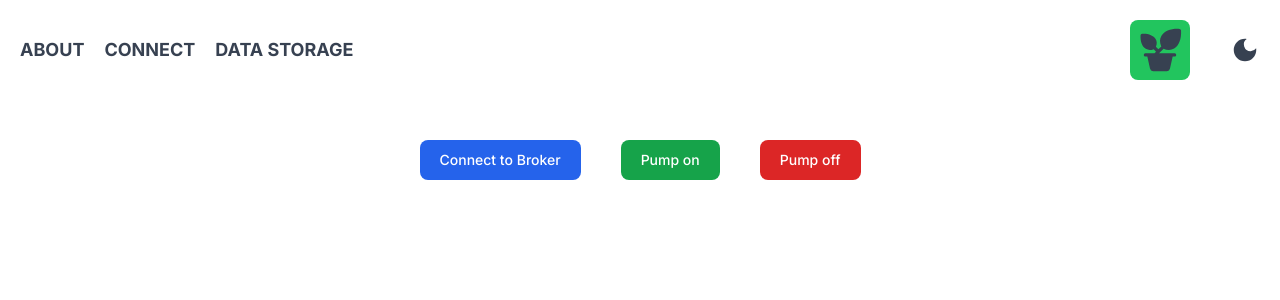
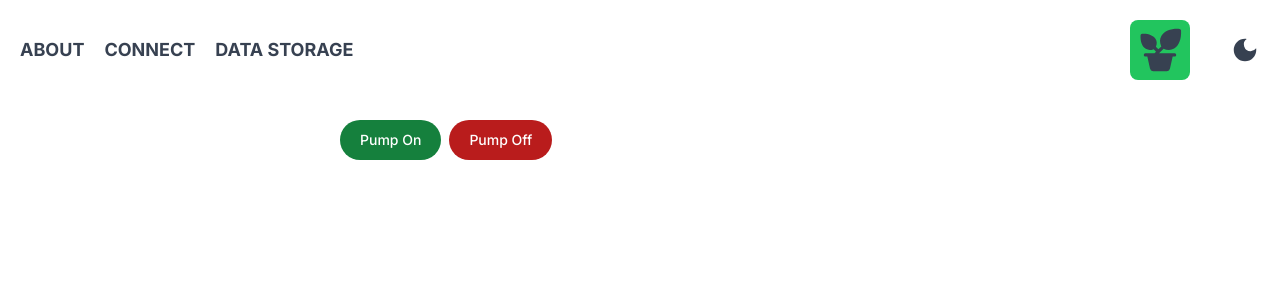
Before and after one commit to denisved/greenhouse-next, a Next.js app: page / in a window 1280 px wide. Shown: the top 300 px of the page. Built offline with nearby package versions, Linux system fonts and the light colour scheme.

Commit message:
add mqtt context and provider for whole app

```diff
--- a/src/app/Providers.jsx
+++ b/src/app/Providers.jsx
@@ -1,13 +1,16 @@
 'use client';
 
 import { ThemeProvider } from "next-themes";
+import { MqttProvider } from '../context/mqttContext';
 
 export default function Providers({children}) {
   return (
+    <MqttProvider>
     <ThemeProvider defaultTheme='system' attribute='class'>
         <div className='text-gray-700 dark:text-gray-200 dark:bg-gray-700 min-h-screen select-none transition-colors duration-300'>
             {children}
         </div>
     </ThemeProvider>
+    </MqttProvider>
   )
 }
--- a/src/app/connect/page.jsx
+++ b/src/app/connect/page.jsx
@@ -1,50 +1,20 @@
 'use client';
 import React,  { useState, useEffect } from 'react'
-import mqtt from 'mqtt';
+import { useMqtt } from '../../context/mqttContext';
 
 
 export default function About() {
     const [login, setLogin] = useState('');
     const [pass, setPass] = useState('');
-  const [client, setClient] = useState(null);
-  const [isConnected, setIsConnected] = useState(false);
+    const { connectToBroker, disconnectFromBroker, isConnected } = useMqtt();
 
-  const connectToBroker = (event) => {
-    event.preventDefault(); // запобігає перезавантаженню сторінки при натисканні кнопки Submit
-
-    const mqttClient = mqtt.connect('wss://84aeaf02b6dc46a5a9fa9853366fa40e.s2.eu.hivemq.cloud:8884/mqtt', {
-      username: login,
-      password: pass,
-    });
-
-    mqttClient.on('connect', () => {
-      console.log('Connected to MQTT broker');
-      setIsConnected(true);
-      setClient(mqttClient);
-    });
-
-    mqttClient.on('error', (err) => {
-      console.error('Connection error: ', err);
-      setIsConnected(false);
-    });
-
-    mqttClient.on('close', () => {
-      console.log('Disconnected from MQTT broker');
-      setIsConnected(false);
-    });
+    const handleSubmit = (event) => {
+      event.preventDefault();
+      connectToBroker(login, pass);
     };
 
-
-  useEffect(() => {
-    return () => {
-      if (client) {
-        client.end();
-      }
-    };
-  }, [client]);
-
     return (
-    <form onSubmit={connectToBroker} className='flex-col items-center p-5 max-w-screen-sm mx-auto'>
+      <form onSubmit={handleSubmit} className="flex-col items-center p-5 max-w-screen-sm mx-auto">
         <div className="grid gap-6 mb-6 md:grid-row-2">
           <div>
             <label htmlFor="login" className="block mb-2 text-sm font-medium text-gray-900 dark:text-white">Login</label>
@@ -69,7 +39,14 @@ export default function About() {
             />
           </div>
         </div>
-      <button type="submit" className="text-white bg-green-600 hover:bg-green-700 focus:ring-4 focus:outline-none focus:ring-green-300 font-medium rounded-lg text-sm w-full sm:w-auto px-5 py-2.5 text-center dark:bg-green-600 dark:hover:bg-green-700 dark:focus:ring-green-800">Submit</button>
+        <button type="submit" className="text-white bg-green-600 hover:bg-green-700 focus:ring-4 focus:outline-none focus:ring-green-300 font-medium rounded-lg text-sm w-full sm:w-auto px-5 py-2.5 text-center dark:bg-green-600 dark:hover:bg-green-700 dark:focus:ring-green-800">
+          {isConnected ? 'Connected' : 'Submit'}
+        </button>
+        {isConnected && (
+          <button type="button" onClick={disconnectFromBroker} className="text-white bg-gray-600 hover:bg-gray-700 focus:ring-4 focus:outline-none focus:ring-gray-300 font-medium rounded-lg text-sm w-full sm:w-auto px-5 py-2.5 text-center dark:bg-gray-600 dark:hover:bg-gray-700 dark:focus:ring-gray-800">
+            Disconnect from Broker
+          </button>
+        )}
       </form>
     );
   }
--- a/src/components/Mqtt.jsx
+++ b/src/components/Mqtt.jsx
@@ -1,71 +1,32 @@
-import React, { useState, useEffect } from 'react';
-import mqtt from 'mqtt';
+import React from 'react';
+import { useMqtt } from '../context/mqttContext';
 
-export default function Mqtt() {
-  const [client, setClient] = useState(null);
-  const [isConnected, setIsConnected] = useState(false);
+export default function PumpControl() {
+  const { isConnected, publish } = useMqtt();
 
-  const connectToBroker = () => {
-    const mqttClient = mqtt.connect('wss://84aeaf02b6dc46a5a9fa9853366fa40e.s2.eu.hivemq.cloud/mqtt', {
-      port: 8884,
-      username: 'denisved',
-      password: 'Dtlthysrjd12!'
-    });
-
-    mqttClient.on('connect', () => {
-      console.log('Connected to MQTT broker');
-      setIsConnected(true);
-      setClient(mqttClient);
-    });
-
-    mqttClient.on('error', (err) => {
-      console.error('Connection error: ', err);
-      setIsConnected(false);
-    });
-
-    mqttClient.on('close', () => {
-      console.log('Disconnected from MQTT broker');
-      setIsConnected(false);
-    });
-  };
-
-  const publishMessage = (topic, message) => {
-    if (client && isConnected) {
-      client.publish(topic, message);
+  const handlePumpOn = () => {
+    if (isConnected) {
+      publish('pumpTopic', 'on');
     } else {
       console.error('MQTT client is not connected');
     }
   };
 
-  useEffect(() => {
-    return () => {
-      if (client) {
-        client.end();
-      }
-    };
-  }, [client]);
+  const handlePumpOff = () => {
+    if (isConnected) {
+      publish('pumpTopic', 'off');
+    } else {
+      console.error('MQTT client is not connected');
+    }
+  };
 
   return (
-    <div className='flex gap-10 items-center p-5 max-w-screen-sm mx-auto'>
-      <button
-        onClick={connectToBroker}
-        type="button"
-        className="text-white bg-blue-600 hover:bg-blue-700 focus:ring-4 focus:outline-none focus:ring-blue-300 font-medium rounded-lg text-sm w-full sm:w-auto px-5 py-2.5 text-center dark:bg-blue-600 dark:hover:bg-blue-700 dark:focus:ring-blue-800">
-        Connect to Broker
+    <div>
+      <button class="text-white bg-green-700 hover:bg-green-800 focus:outline-none focus:ring-4 focus:ring-green-300 font-medium rounded-full text-sm px-5 py-2.5 text-center me-2 mb-2 dark:bg-green-600 dark:hover:bg-green-700 dark:focus:ring-green-800" onClick={handlePumpOn} disabled={!isConnected}>
+        Pump On
       </button>
-      <button
-        onClick={() => publishMessage('pumpTopic', 'on')}
-        type="button"
-        className="text-white bg-green-600 hover:bg-green-700 focus:ring-4 focus:outline-none focus:ring-green-300 font-medium rounded-lg text-sm w-full sm:w-auto px-5 py-2.5 text-center dark:bg-green-600 dark:hover:bg-green-700 dark:focus:ring-green-800"
-        disabled={!isConnected}>
-        Pump on
-      </button>
-      <button
-        onClick={() => publishMessage('pumpTopic', 'off')}
-        type="button"
-        className="text-white bg-red-600 hover:bg-red-700 focus:ring-4 focus:outline-none focus:ring-red-300 font-medium rounded-lg text-sm w-full sm:w-auto px-5 py-2.5 text-center dark:bg-red-600 dark:hover:bg-red-700 dark:focus:ring-red-800"
-        disabled={!isConnected}>
-        Pump off
+      <button class="text-white bg-red-700 hover:bg-red-800 focus:outline-none focus:ring-4 focus:ring-red-300 font-medium rounded-full text-sm px-5 py-2.5 text-center me-2 mb-2 dark:bg-red-600 dark:hover:bg-red-700 dark:focus:ring-red-900" onClick={handlePumpOff} disabled={!isConnected}>
+        Pump Off
       </button>
     </div>
   );
--- /dev/null
+++ b/src/context/mqttContext.js
@@ -0,0 +1,58 @@
+import React, { createContext, useContext, useState, useEffect } from 'react';
+import mqtt from 'mqtt';
+
+const MqttContext = createContext();
+
+export const MqttProvider = ({ children }) => {
+  const [client, setClient] = useState(null);
+  const [isConnected, setIsConnected] = useState(false);
+
+  const connectToBroker = (username, password) => {
+    const mqttClient = mqtt.connect('wss://84aeaf02b6dc46a5a9fa9853366fa40e.s2.eu.hivemq.cloud:8884/mqtt', {
+      username,
+      password,
+    });
+
+    mqttClient.on('connect', () => {
+      console.log('Connected to MQTT broker');
+      setIsConnected(true);
+      setClient(mqttClient);
+    });
+
+    mqttClient.on('error', (err) => {
+      console.error('Connection error: ', err);
+      setIsConnected(false);
+    });
+
+    mqttClient.on('close', () => {
+      console.log('Disconnected from MQTT broker');
+      setIsConnected(false);
+      setClient(null);
+    });
+  };
+
+  const publish = (topic, message) => {
+    if (client && isConnected) {
+      client.publish(topic, message);
+    } else {
+      console.error('MQTT client is not connected');
+    }
+  };
+
+  const disconnectFromBroker = () => {
+    if (client) {
+      client.end();
+      setClient(null);
+      setIsConnected(false);
+      console.log('Disconnected from MQTT broker');
+    }
+  };
+
+  return (
+    <MqttContext.Provider value={{ isConnected, connectToBroker, publish, disconnectFromBroker }}>
+      {children}
+    </MqttContext.Provider>
+  );
+};
+
+export const useMqtt = () => useContext(MqttContext);
```
Lines whose indentation alone changed are shown as unchanged.
